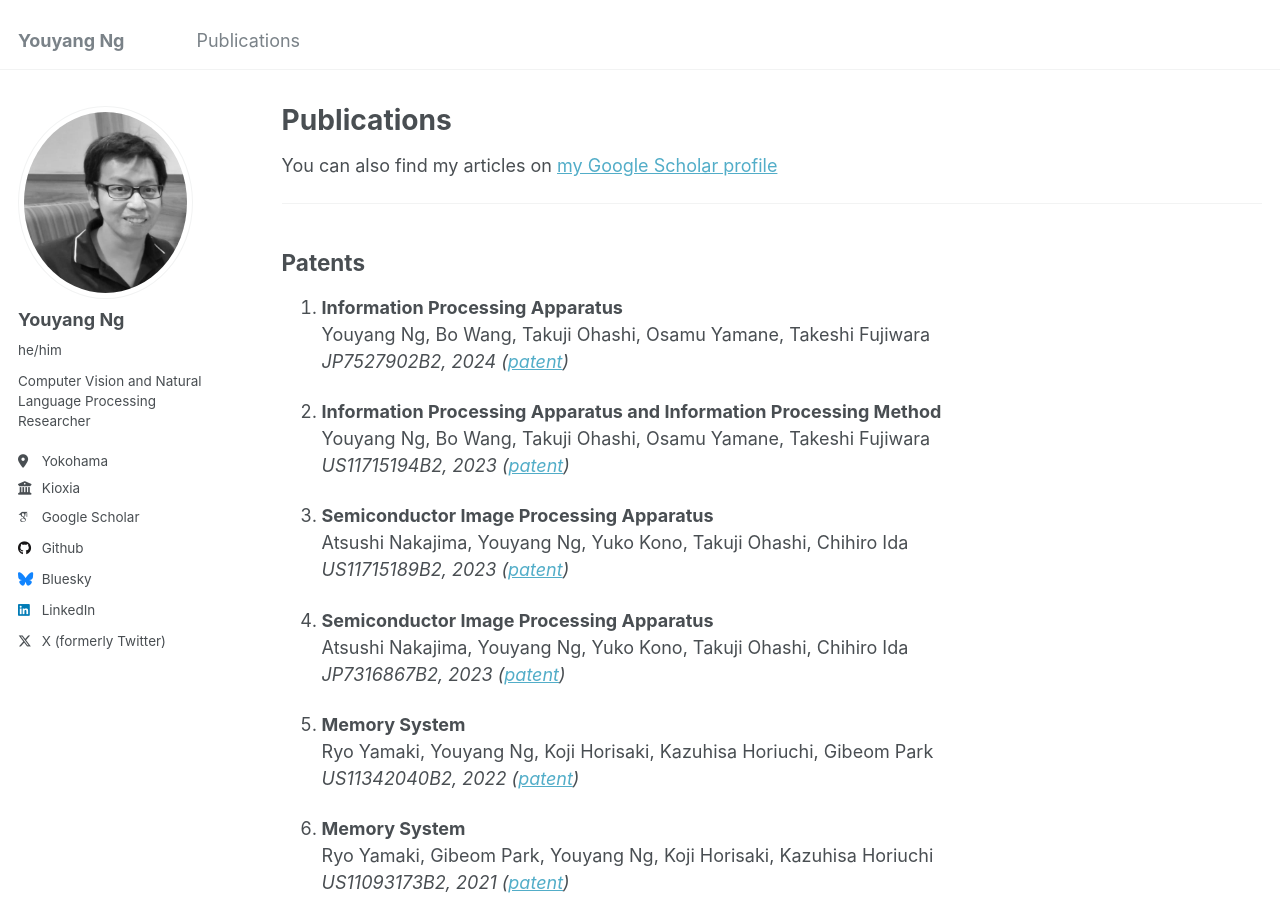
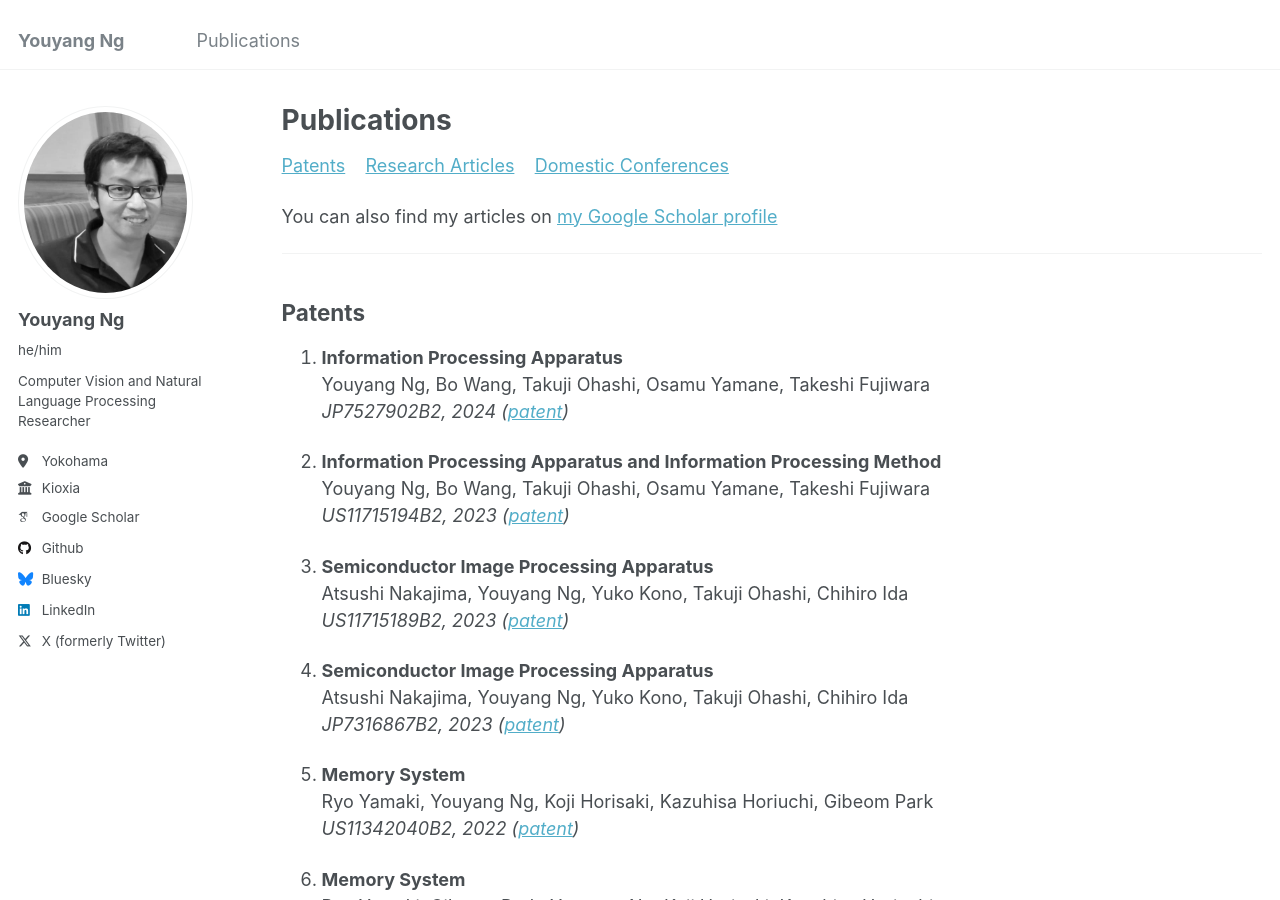
Before and after one commit to yy29/yy29.github.io, a Jekyll site: the page built from _pages/publications.md, in a window 1280 px wide and 900 px high. Built offline with Jekyll 4.4.1, drawn with Linux system fonts in a browser that asks for light colours; some web fonts are replaced.

Commit message:
Update publications.md

```diff
--- a/_pages/publications.md
+++ b/_pages/publications.md
@@ -5,9 +5,12 @@ permalink: /publications/
 author_profile: true
 ---
 
+[Patents](#patents) &nbsp;&nbsp; [Research Articles](#articles) &nbsp;&nbsp; [Domestic Conferences](#domestic)
+
 You can also find my articles on [my Google Scholar profile](https://scholar.google.com/citations?user=4BGLw_QAAAAJ)
 
 ---
+<a id="patents"></a>
 ## Patents
 
 1. **Information Processing Apparatus**
@@ -87,6 +90,7 @@ Bo Wang, Youyang Ng, Yuchieh Lin, Kengo Nakata, Takeshi Fujiwara
 *US17/942815, 2022, patent pending ([patent](https://patents.google.com/patent/US20230290125A1/en))*
 
 ---
+<a id="articles"></a>
 ## Research Articles
 
 1. **Improving Image Clustering with Artifacts Attenuation via Inference-Time Attention Engineering**
@@ -130,6 +134,7 @@ Yu-Jen Lai, Youyang Ng, Takeshi Sakoda, Yosuke Bando, Arata Miyamoto, Masahiro I
 *IEEE Annual Consumer Communications & Networking Conference (CCNC), 2017 ([paper](https://web.media.mit.edu/~bandy/testbed/CCNC17testbed.pdf))*
 
 ---
+<a id="domestic"></a>
 ## Domestic Conferences
 
 1. **対話的マルチモーダル画像検索**
@@ -165,6 +170,7 @@ Daichi Nishihara, Yoshihiro Midoh, Youyang Ng, Osamu Yamane, Goh Ito, Takeshi Fu
 *The 42nd Annual NANO Testing Symposium (NANOTS), 2022 ([blog](http://www-ise3.ist.osaka-u.ac.jp/2022/11/14/%E3%83%8A%E3%83%8E%E3%83%86%E3%82%B9%E3%83%86%E3%82%A3%E3%83%B3%E3%82%B0%E3%82%B7%E3%83%B3%E3%83%9D%E3%82%B8%E3%82%A6%E3%83%A02022-11-8-10/))*
 
 ---
+<a id="thesis"></a>
 ## Thesis
 
 1. **Audio Visual Recognition System for Intelligent Machine**
```
